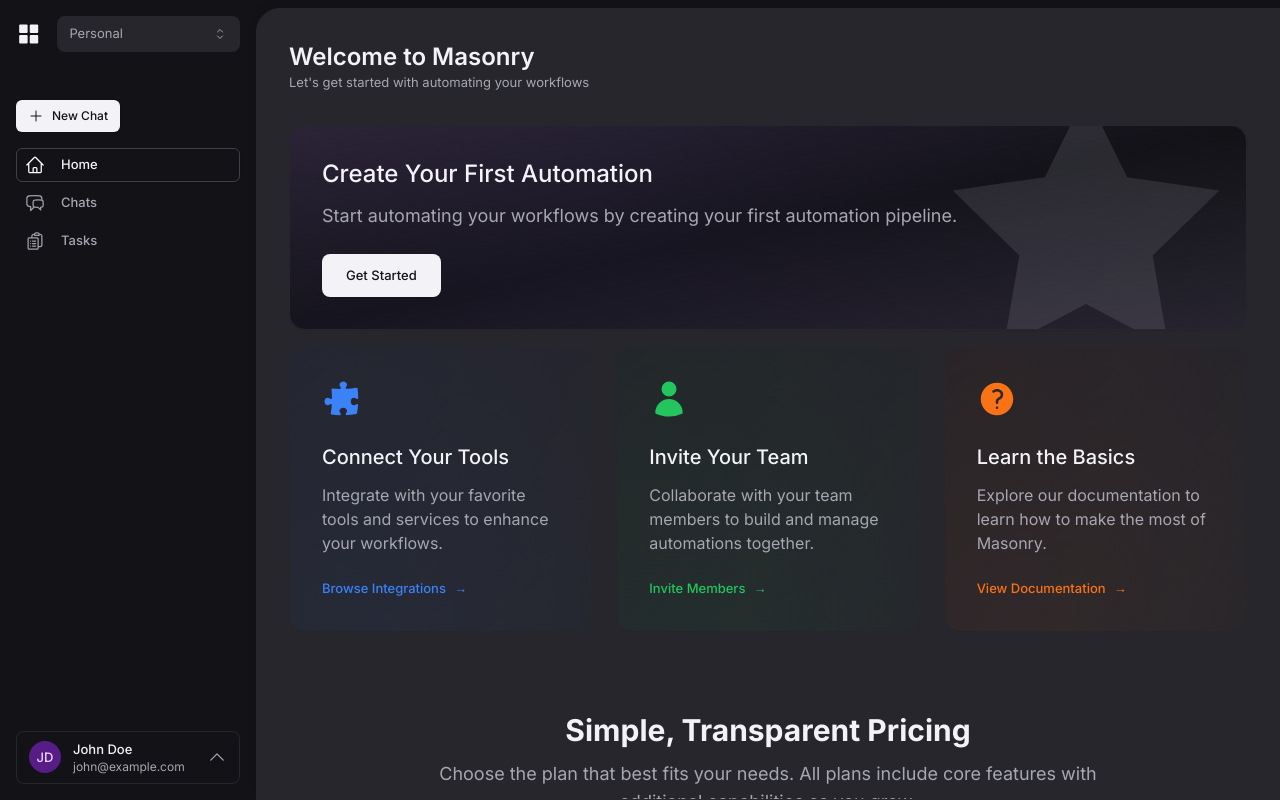
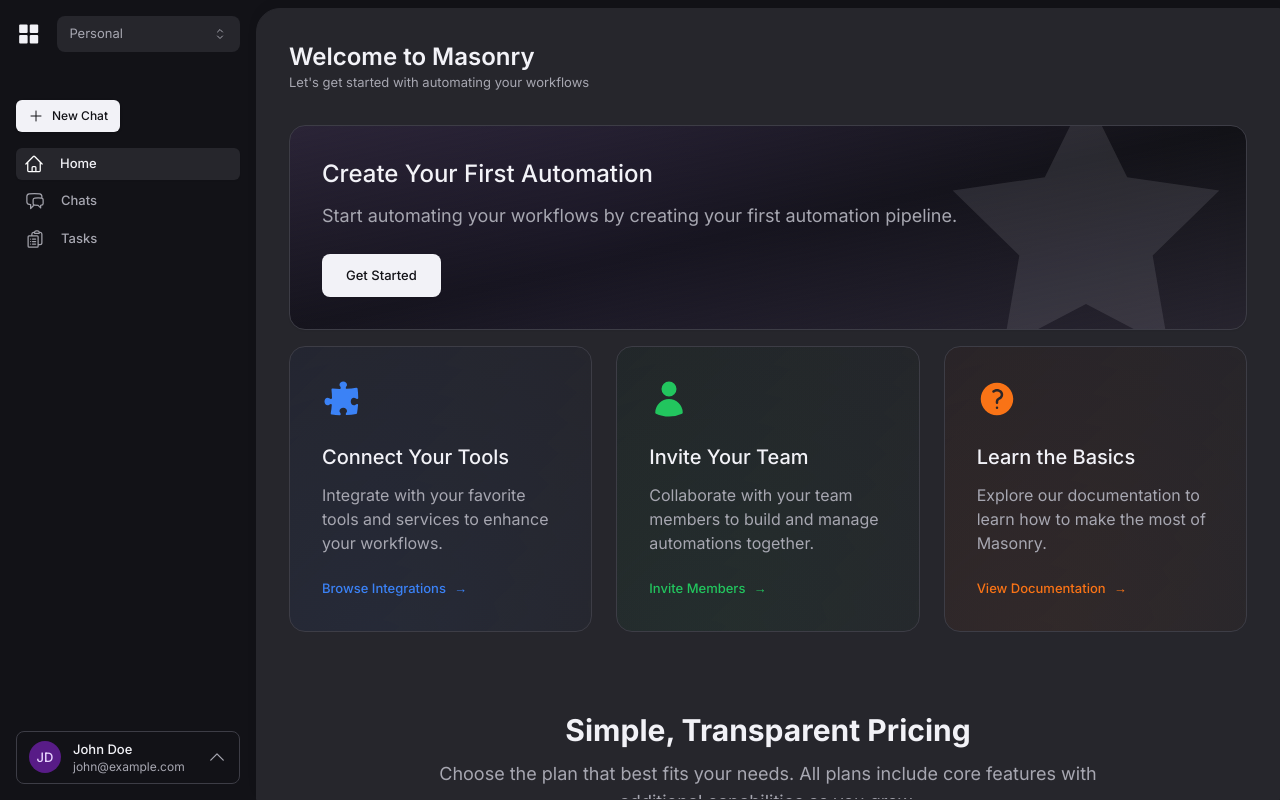
Before and after one commit to hemezh/masonry-ai-frontend, a Next.js app: page /dashboard in a window 1280 px wide. Built offline with nearby package versions, Linux system fonts and the light colour scheme.

Commit message:
Refine sidebar theme toggle and border color styling

```diff
--- a/src/app/globals.css
+++ b/src/app/globals.css
@@ -56,7 +56,7 @@
     --accent-foreground: rgb(242, 242, 247);
     --destructive: rgb(246, 87, 87);         /* Brighter red for dark mode visibility */
     --destructive-foreground: rgb(242, 242, 247);
-    --border: rgb(38, 38, 44);
+    --border: rgb(61, 61, 70);
     --input: rgb(38, 38, 44);
     --ring: rgb(242, 242, 247);
 
--- a/src/components/layout/Sidebar.tsx
+++ b/src/components/layout/Sidebar.tsx
@@ -97,7 +97,7 @@
                                         className={cn(
                                             "group flex items-center rounded-md px-2 py-1.5 text-sm font-medium transition-all duration-200 ease-in-out",
                                             isActive
-                                                ? "bg-card border border-zinc-200 dark:border-zinc-700 shadow-sm text-foreground"
+                                                ? "bg-muted shadow-sm text-foreground"
                                                 : "hover:translate-x-0.5 border border-transparent hover:bg-muted text-muted-foreground"
                                         )}
                                     >
@@ -150,18 +150,16 @@
                                     <span>Help & Support</span>
                                 </DropdownMenuItem>
                                 <DropdownMenuSeparator />
-                                <DropdownMenuItem className="flex items-center justify-between" onSelect={(e) => {
+                                <DropdownMenuItem className="flex items-center" onSelect={(e) => {
                                     e.preventDefault();
                                     toggleTheme();
                                 }}>
-                                    <div className="flex items-center">
                                     {theme === 'dark' ? (
                                         <SunIcon className="mr-2 h-4 w-4" />
                                     ) : (
                                         <MoonIcon className="mr-2 h-4 w-4" />
                                     )}
                                     <span>{theme === 'dark' ? 'Light Mode' : 'Dark Mode'}</span>
-                                    </div>
                                 </DropdownMenuItem>
                                 <DropdownMenuSeparator />
                                 <DropdownMenuItem className="flex items-center text-red-600 dark:text-red-400">
```
Lines whose indentation alone changed are shown as unchanged.
